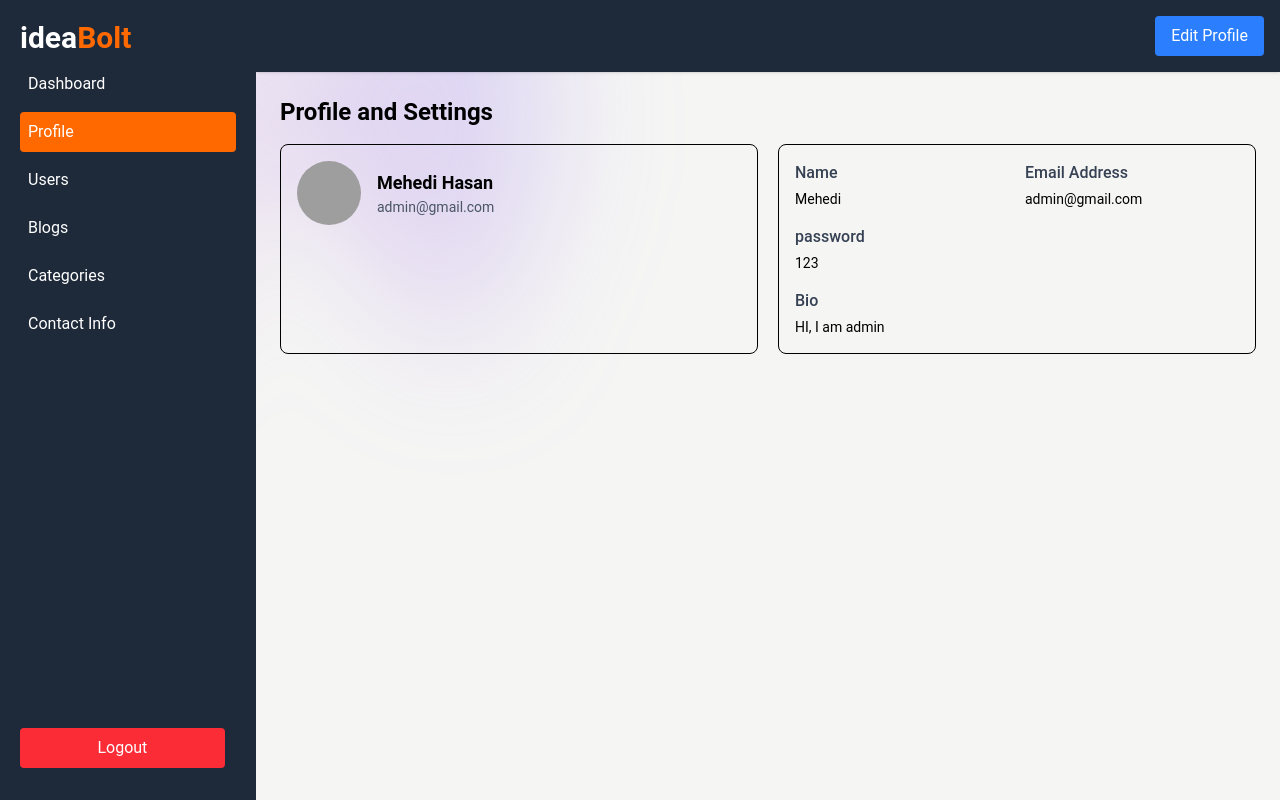
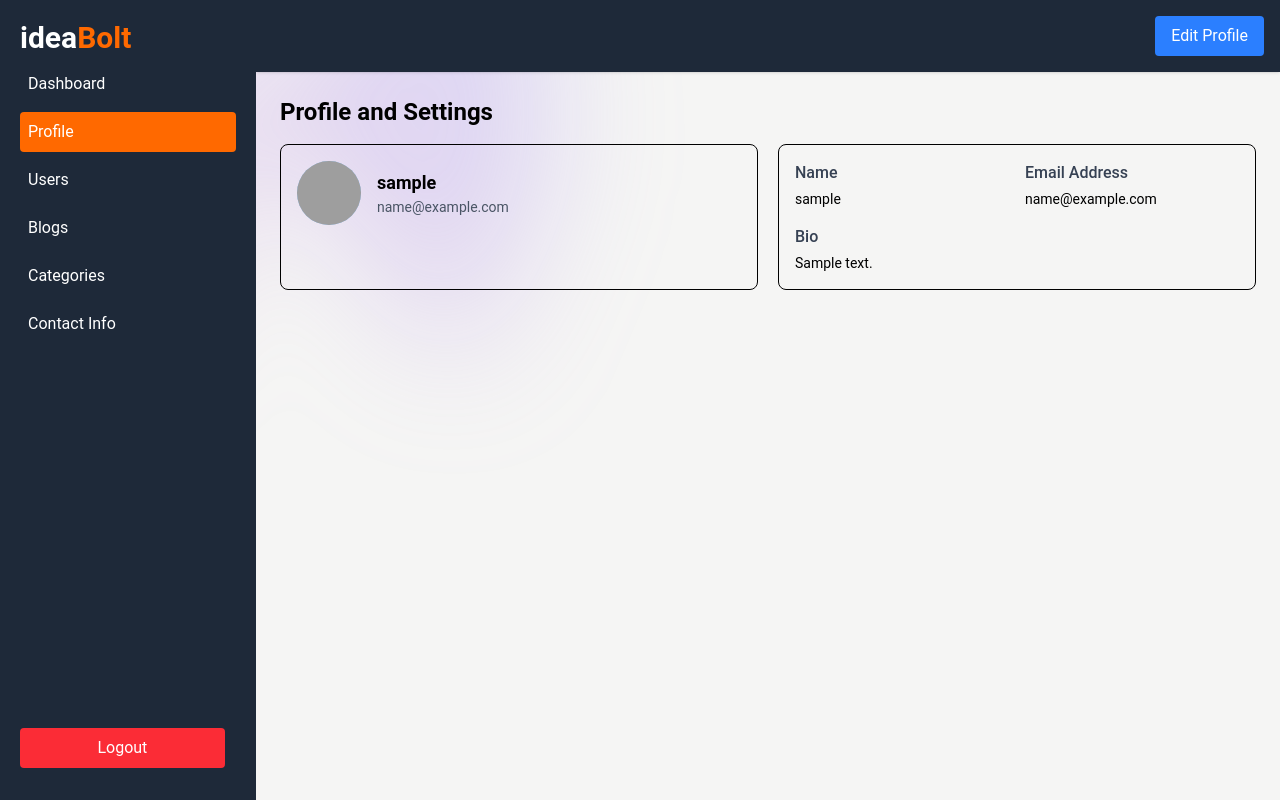
Before and after one commit to Sawon-52/IdeaBolt, a PHP site: page /admin/adminProfileEdit.php in a window 1280 px wide. Run offline with PHP 8.4, Linux system fonts and the light colour scheme; the visitor is signed in with stand-in values (Sample User, id 1); tables that the repository leaves empty or names only in its code hold one stand-in row (values such as "Sample post"); some libraries are stand-ins or nearby versions; grey boxes are pictures that could not be loaded.

Commit message:
fetch data form database and show profile page

```diff
--- /dev/null
+++ b/processes/fetch_unique_user.php
@@ -0,0 +1,24 @@
+<?php
+include __DIR__ . "/../includes/db.php";
+session_start();
+// Fetch the logged-in user's data
+if (isset($_SESSION['user_id'])) {
+
+    $user_id = $_SESSION['user_id'];
+    $sql = "SELECT username, email , hashed_password, role, profile_picture, bio  FROM users WHERE id = ?";
+    $stmt = $conn->prepare($sql);
+    $stmt->bind_param("i", $user_id);
+    $stmt->execute();
+    $result = $stmt->get_result();
+
+    if ($result->num_rows > 0) {
+        $user = $result->fetch_assoc(); // Fetch the user's data
+    } else {
+        die("User not found.");
+    }
+
+} else {
+    die("User not logged in.");
+}
+
+?>
--- a/public/admin/adminProfileEdit.php
+++ b/public/admin/adminProfileEdit.php
@@ -1,6 +1,6 @@
 <?php
- include __DIR__ . "/../../includes/config.php";
- session_start();
+include __DIR__ . "/../../includes/config.php";
+include  "../../processes/fetch_unique_user.php";
 ?>
 <!DOCTYPE html>
 <html lang="en">
@@ -74,10 +74,10 @@
                 <div class="flex flex-col md:flex-row justify-between md:gap-5">
                   <div class="flex items-start justify-between mb-6 border rounded-lg p-4 w-full md:w-1/2">
                       <div class="flex items-center mb-6">
-                          <img src="https://encrypted-tbn0.gstatic.com/images?q=tbn:ANd9GcT_1j5EelHEOtoLagpQtbwPZdrztpEQL0sJLA&s" alt="Profile Picture" class="w-16 h-16 rounded-full mr-4">
+                          <img src="<?php echo htmlspecialchars($user['email']); ?>" alt="Profile Picture" class="w-16 h-16 rounded-full mr-4 bg-blue-300">
                           <div>
-                              <h3 class="text-lg font-semibold">Mehedi Hasan</h3>
-                              <p class="text-sm text-gray-600">admin@gmail.com</p>
+                              <h3 class="text-lg font-semibold"><?php echo htmlspecialchars($user['username']); ?></h3>
+                              <p class="text-sm text-gray-600"><?php echo htmlspecialchars($user['email']); ?></p>
                           </div>
                       </div>
                   </div>
@@ -85,21 +85,17 @@
                       <div class="grid grid-cols-2 gap-4">
                           <div>
                               <label class="block  font-medium text-gray-700">Name</label>
-                              <p class="mt-1 text-sm">Mehedi</p>
+                              <p class="mt-1 text-sm"><?php echo htmlspecialchars($user['username']); ?></p>
                           </div>
 
                           <div>
                               <label class="block  font-medium text-gray-700">Email Address</label>
-                              <p class="mt-1 text-sm">admin@gmail.com</p>
+                              <p class="mt-1 text-sm"><?php echo htmlspecialchars($user['email']); ?></p>
                           </div>
 
-                          <div>
-                              <label class="block  font-medium text-gray-700">password</label>
-                              <p class="mt-1 text-sm">123</p>
-                          </div>
                           <div class="col-span-2">
                               <label class="block  font-medium text-gray-700">Bio</label>
-                              <p class="mt-1 text-sm">HI, I am admin</p>
+                              <p class="mt-1 text-sm"><?php echo htmlspecialchars($user['bio']); ?></p>
                           </div>
                       </div>
                   </div>
@@ -124,11 +120,12 @@
               <div class="grid grid-cols-1 md:grid-cols-2 gap-4">
                 <div class="mb-4">
                   <p class="font-semibold mb-1 text-gray-800">Name</p>
-                  <input type="text" placeholder="Name" name="name" id="name" value="" class="w-full px-4 py-3 rounded-lg border border-gray-700 text-gray-900 focus:outline-1 focus:border-indigo-500" />
+                  <input type="text" placeholder="Name" name="name" id="name" value="<?php echo htmlspecialchars($user['username']); ?>" class="w-full px-4 py-3 rounded-lg border border-gray-700 text-gray-900 focus:outline-1 focus:border-indigo-500" />
                 </div>
                 <div class="mb-4">
                   <p class="font-semibold mb-1 text-gray-800">Email</p>
-                  <input type="email" placeholder="Email" name="email" id="email" value="" class="w-full px-4 py-3 rounded-lg border border-gray-700 text-gray-900 focus:outline-1 focus:border-indigo-500" />
+                  <input type="email" placeholder="Email" name="email" id="email" value="<?php echo htmlspecialchars($user['email']); ?>"
+                  class="w-full px-4 py-3 rounded-lg border border-gray-700 text-gray-900 focus:outline-1 focus:border-indigo-500" />
                 </div>
               </div>
 
@@ -146,15 +143,16 @@
                 </div>
                 <div class="mb-4">
                   <p class="font-semibold mb-1 text-gray-800">Upload Image</p>
-                  <input type="file" class="w-full px-4 py-3 rounded-lg border border-green-700 text-green-900 focus:outline-1 focus:border-indigo-500" />
+                  <input type="file" value="<?php echo htmlspecialchars($user['profile_picture']); ?>" class="w-full px-4 py-3 rounded-lg border border-green-700 text-green-900 focus:outline-1 focus:border-indigo-500" />
                 </div>
               </div>
 
               <div class="mb-4">
                   <p class="font-semibold mb-1 text-gray-800">Bio</p>
-                  <textarea type="textarea" placeholder="Bio" name="bio" id="bio" value="" class="w-full px-4 py-3 rounded-lg border border-gray-700 text-gray-900 focus:outline-1 focus:border-indigo-500" ></textarea>
+                  <textarea type="textarea" placeholder="Bio" name="bio" id="bio" value="<?php echo htmlspecialchars($user['bio']); ?>" class="w-full px-4 py-3 rounded-lg border border-gray-700 text-gray-900 focus:outline-1 focus:border-indigo-500" ></textarea>
               </div>
-              <button type="submit" class="w-full py-3 rounded-lg bg-orange-500 text-white font-semibold hover:bg-orange-400 focus:outline-none">Save</button>
+              <button type="submit" class="w-full py-3 rounded-lg bg-orange-500 text-white font-semibold hover:bg-orange-400 focus:outline-none">update
+              </button>
             </form>
           </div>
         </div>
```
